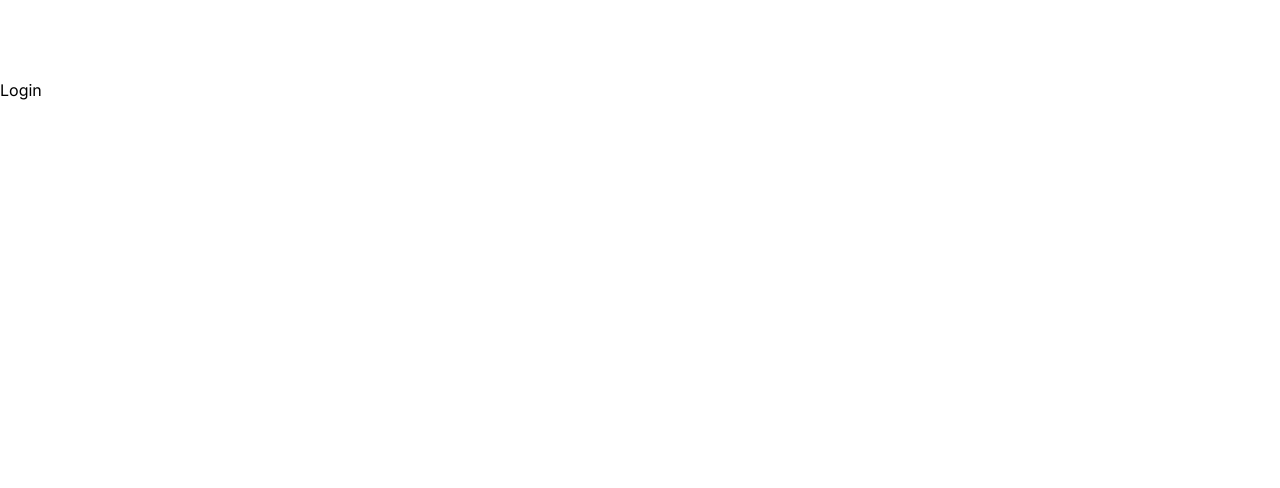
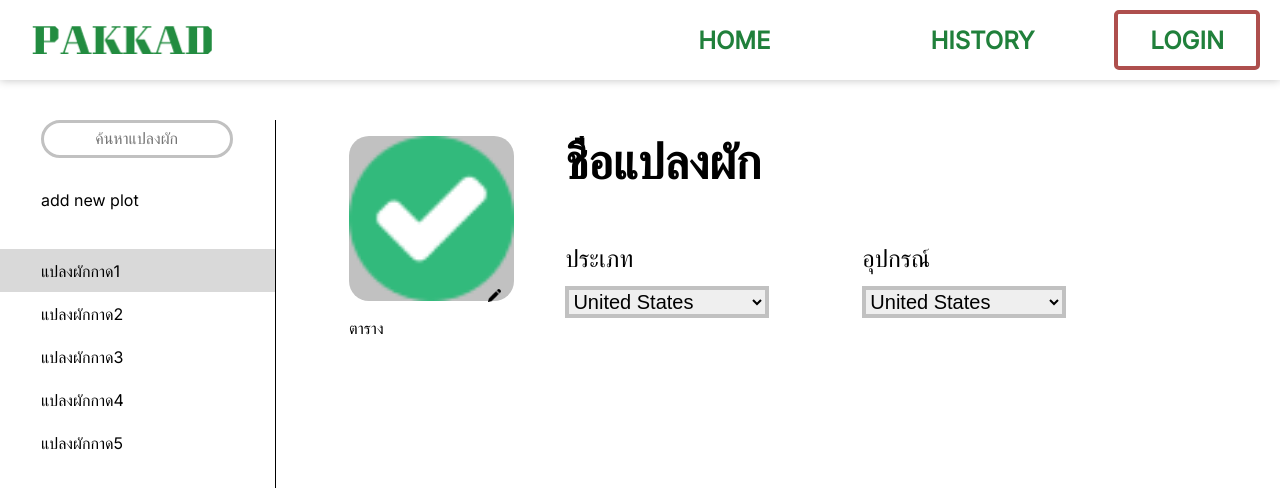
Before and after one commit to d3ffy/VitaminC, a React (Create React App) app in the folder PakkadApp/: page /history in a window 1280 px wide. Shown: the top 488 px of the page. Built offline with nearby package versions, Linux system fonts and the light colour scheme.

Commit message:
add Half History Page

```diff
--- a/PakkadApp/src/components/HeaderMenu.jsx
+++ b/PakkadApp/src/components/HeaderMenu.jsx
@@ -93,7 +93,7 @@ const HeaderMenu = ({isLogin}) => {
             <LogoImage src={PAKKAD} alt="PAKKAD LOGO" />
             <BtnContainer>
                 <StyledLink to="/"><LinkBtn>HOME</LinkBtn></StyledLink>
-                <LinkBtn>HISTORY</LinkBtn>
+                <StyledLink to="/history"><LinkBtn>HISTORY</LinkBtn></StyledLink>
                 {isLogin ? (
                     <>
                         <DropdownContainer>
--- a/PakkadApp/src/components/History.jsx
+++ b/PakkadApp/src/components/History.jsx
@@ -1,19 +1,240 @@
-import React from "react";
+import React, { useState } from 'react';
 import styled from 'styled-components';
+import HeaderMenu from "./HeaderMenu";
+import BadValue from "../image/goodValue.png";
+import pencil from "../image/pencil.png";
+
+const SearchBoxContainer = styled.div`
+    display: flex;
+    flex-direction: column;
+    width: 21.6vw;
+    height: 80vh;
+    /* padding-left: 3.2vw; */
+    border-right:1px solid black ;
+    font-size: 16px;
+    margin: 5vh 0px;
+`;
+const SearchBox = styled.input`
+    width: 15vw;
+    height: 2.9vh;
+    border: 3px solid #C1C1C1;
+    border-radius: 10rem;
+    padding: 2vh 4vw;
+    font-size: 16px;
+    margin-bottom: 4vh;
+    margin-left: 3.2vw;
+`;
+const AddPlotBtn = styled.div`
+    padding-left: 3.2vw;
+    margin-bottom: 2vh;
+    align-items: center;
+    height: 5.38vh;
+`;
+const PlotSection = styled.div`
+    padding-left: 3.2vw;
+    height: 5.38vh;
+    display: flex;
+    align-items: center;
+`;
+const PlotSectionViewing = styled(PlotSection)`
+    background-color: #D9D9D9;
+`;
+
+const LeftHistoryBar = () => {
+    // State สำหรับเก็บค่าคำค้นหา
+    const [searchTerm, setSearchTerm] = useState('');
+
+    // State plot ที่กำลังเปิดอยู่
+    const [viewingPlot, setViewingPlot] = useState('1dknhaw9ql1');
+    const handleClick = (id) => {
+        setViewingPlot(id);
+      };
+
+    // State สำหรับ list plot
+  const [nameList, setNameList] = useState([
+    {name: 'แปลงผักกาด1', id: '1dknhaw9ql1'},
+    {name: 'แปลงผักกาด2', id: '2dknhaw9ql1'},
+    {name: 'แปลงผักกาด3', id: '3dknhaw9ql1'},
+    {name: 'แปลงผักกาด4', id: '5dknhaw9ql1'},
+    {name: 'แปลงผักกาด5', id: '6dknhaw9ql1'},
+  ]);
+
+  // ฟังก์ชั่นเพื่อกรองรายการตามคำค้นหา
+  const filteredList = nameList.filter(plot =>
+    plot.name.toLowerCase().includes(searchTerm.toLowerCase())
+  );
+
+    return(
+        <>
+            <SearchBoxContainer>
+                <SearchBox
+                        type="text"
+                        placeholder="ค้นหาแปลงผัก..."
+                        value={searchTerm}
+                        onChange={(e) => setSearchTerm(e.target.value)}
+                    />
+
+                <AddPlotBtn>add new plot</AddPlotBtn>
+
+                {filteredList.map((plot, index ) => (
+                    plot.id === viewingPlot ? (
+                    <PlotSectionViewing onClick={() => handleClick(plot.id)} key={index}>{plot.name}</PlotSectionViewing>
+                ) : (
+                    <PlotSection onClick={() => handleClick(plot.id)} key={index}>{plot.name}</PlotSection>)
+                ))}
+            </SearchBoxContainer>
+        </>
+    )
+}
+
+
+
+const RightContainer = styled.div`
+    display: flex;
+    flex-direction: column;
+    margin: 0 auto;
+    margin-top: 7vh;
+`;
+const PlotInformation = styled.div`
+    display: flex;
+`;
+const PlotTitle = styled.input`
+    font-size: 48px;
+    font-weight: bold;
+    margin-bottom: 6.6vh;
+    width: max-content;
+    border: none;
+    outline: none;
+`;
+const PlotDetail = styled.div`
+    display: flex;
+    flex-direction: column;
+    justify-content: center;
+`;
+const InfoCard = styled.div`
+    &:last-child{
+        margin-left: 7.3vw;
+    }
+`;
+const PlotImage = styled.img`
+    width: 12.9vw;
+    height: 12.9vw;
+    margin-right: 4vw;
+    background-color: #C1C1C1;
+    border-radius: 20px;
+`;
+const PlotInfo = styled.div`
+    display:flex ;
+    flex-direction: row;
+`;
+const Plottype = styled.div`
+    font-size:  24px;
+`;
+const PlotSelect = styled.select`
+    font-size:  20px;
+    border: 4px solid #C1C1C1;
+    width: 15.9vw;
+    margin-top: 1.6vh;
+`;
+const PencilImg = styled.img`
+    position: absolute;
+    height: 13px;
+    width: 13px;
+    bottom: 2vh;
+    right: 5vw;
+`;
+const ImageContainer = styled.div`
+    position: relative;
+`;
+const PlotHistory = styled.div`
+    display: flex;
+`;
+
+const RightHistoryBar = () => {
+    // เก็บค่า veg_name
+    const [name, setName] = useState('ชื่อแปลงผัก');
+    const handleNameChange = (e) => {
+        setName(e.target.value);
+      };
+
+    // เก็บค่า type
+    const [typeList , setTypeList] = useState(
+        ['United States', 'United Kingdom', 'Canada', 'Australia', 'Germany', 'France']
+    );
+    const [selectType, setSelectType] = useState('');
+    const handleTypeChange = (event) => {
+        setSelectType(event.target.value);
+    };
+
+    // เก็บค่า sensor
+    const [sensorList , setSensorList] = useState(
+        ['United States', 'United Kingdom', 'Canada', 'Australia', 'Germany', 'France']
+    );
+    const [selectSensor, setSelectSensor] = useState('');
+    const handleSensorChange = (event) => {
+        setSelectSensor(event.target.value);
+    };
+
+
+    return(
+        <>
+            <RightContainer>
+                <PlotInformation>
+                    <ImageContainer>
+                        <PlotImage src={BadValue}></PlotImage>
+                        <PencilImg src={pencil}></PencilImg>
+                    </ImageContainer>
+                    <PlotDetail>
+                        <PlotTitle
+                            type='text'
+                            value={name}
+                            onChange={handleNameChange}
+                        />
+                        <PlotInfo>
+                            <InfoCard>
+                                <Plottype>ประเภท</Plottype>
+                                <PlotSelect value={selectType} onChange={handleTypeChange}>
+                                    {typeList.map((type, index) => (
+                                    <option key={index} value={type}>
+                                        {type}
+                                    </option>
+                                    ))}
+                                </PlotSelect>
+                            </InfoCard>
+                            <InfoCard>
+                                <Plottype>อุปกรณ์</Plottype>
+                                <PlotSelect value={selectSensor} onChange={handleSensorChange}>
+                                    {sensorList.map((sensor, index) => (
+                                    <option key={index} value={sensor}>
+                                        {sensor}
+                                    </option>
+                                    ))}
+                                </PlotSelect>
+                            </InfoCard>
+                        </PlotInfo>
+                    </PlotDetail>
+                </PlotInformation>
+
+                <PlotHistory>
+                    ตาราง
+                </PlotHistory>
+            </RightContainer>
+        </>
+    )
+}
 
 const Container = styled.div`
-    background-color: var(--mainColor);
     display: flex;
-    justify-content: space-between;
-    align-items: center;
-    height: 125px;
 `;
-
 const  History = () => {
     return(
-        <div>
-            Login
-        </div>
+        <>
+           <HeaderMenu />
+            <Container>
+                <LeftHistoryBar />
+                <RightHistoryBar />
+            </Container>
+        </>
     )
 }
 
--- a/PakkadApp/src/components/Main.jsx
+++ b/PakkadApp/src/components/Main.jsx
@@ -11,14 +11,16 @@ const Main = () => {
 
     const toggleLogin = () => {
         setIsLogin(!isLogin);
+
     }
-
     return(
         <>
             <HeaderMenu isLogin={isLogin}/>
+
             <RealtimeDB/>
             <FirestoreDB/>
             <button onClick={toggleLogin}>Click to Login and Logout[Test]</button>
+
             <CheckNpkContainer/>
         </>
     )
--- a/PakkadApp/src/components/PlotList.jsx
+++ b/PakkadApp/src/components/PlotList.jsx
@@ -63,7 +63,7 @@ const  PlotList = () => {
 
     return(
         <>
-            <HeaderMenu />
+            <HeaderMenu/>
             <Container>
                 {plotDB.map((plot, index) => (
                     <Box key={index}>
```
Also changed, not shown: PakkadApp/src/image/pencil.png (added).
